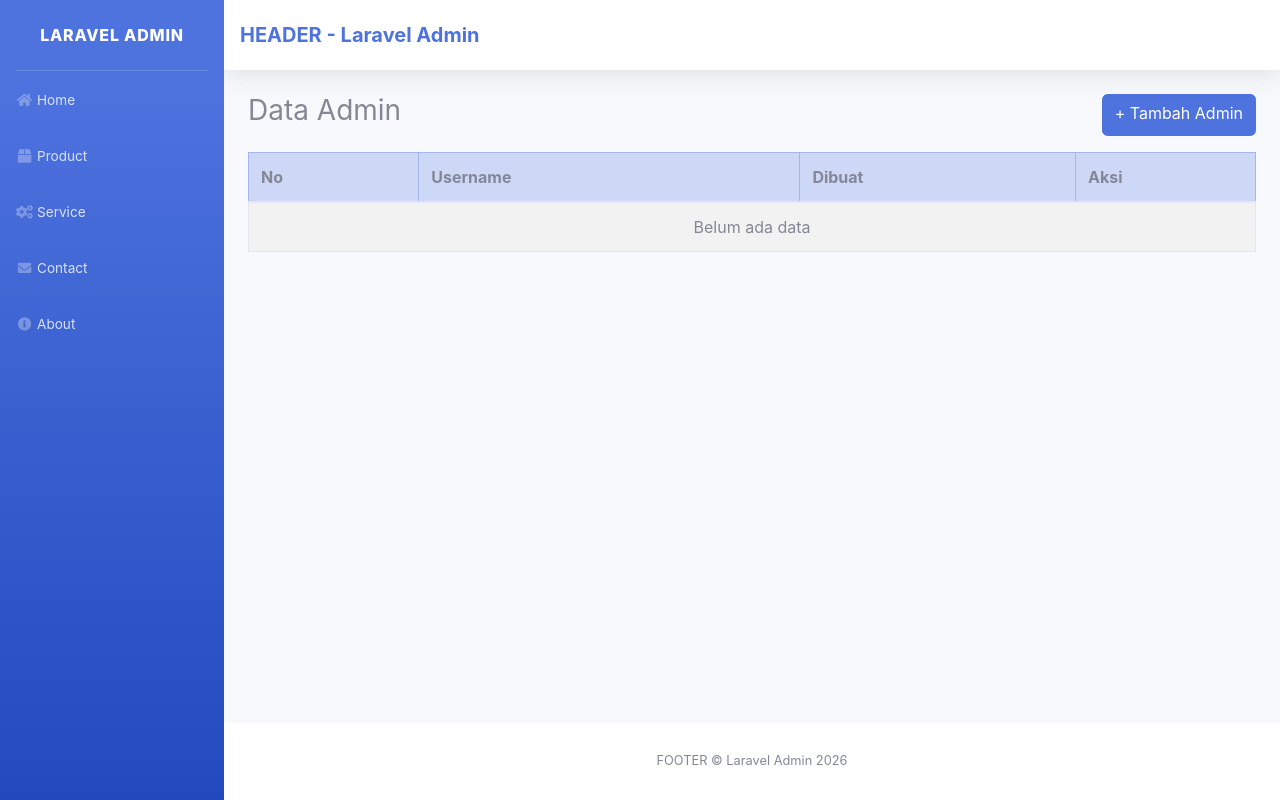
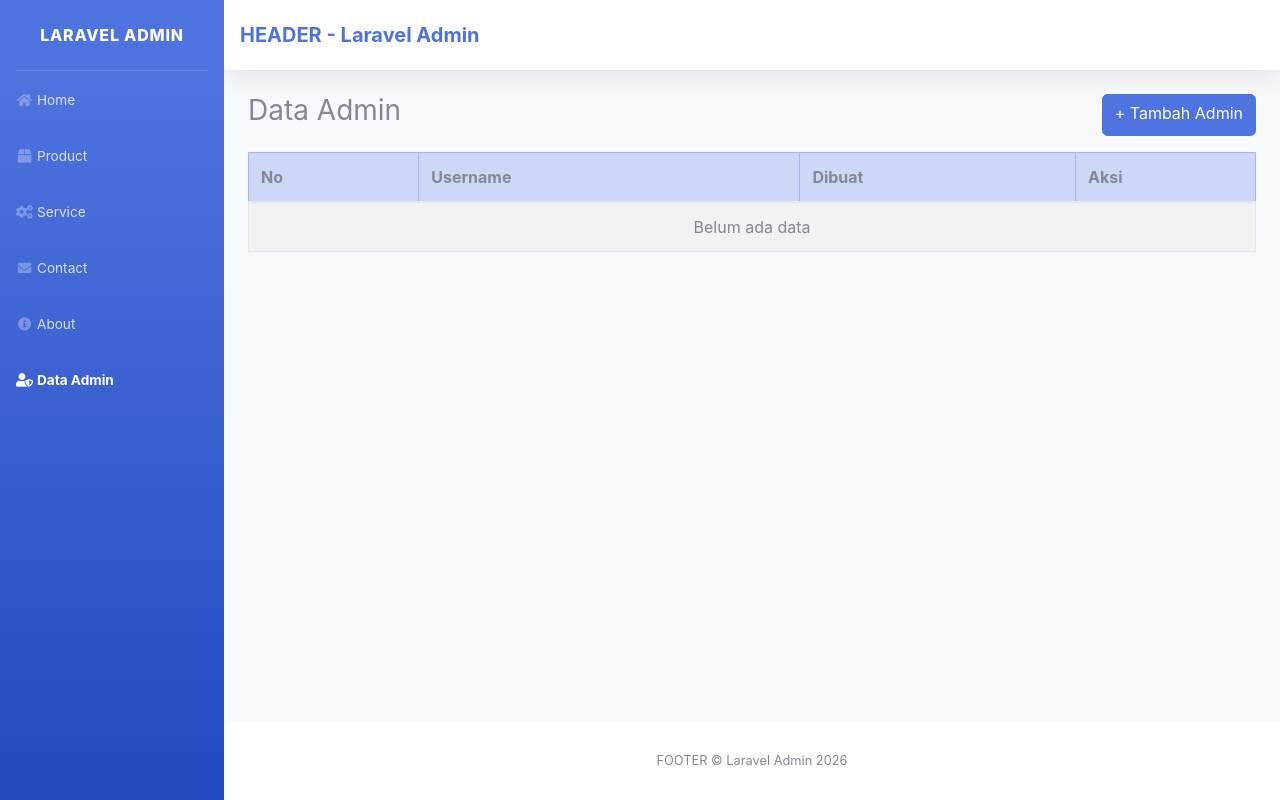
Before and after one commit to Vitoade56/tugas-praktikum-laravel, a Laravel app: page /admin in a window 1280 px wide. Run offline with Laravel 12, Linux system fonts and the light colour scheme; data that the repository does not hold is empty.

Commit message:
[EDIT] sidebar.blade.php untuk menambahkan navbar data admin

```diff
--- a/laravel-admin/resources/views/partials/sidebar.blade.php
+++ b/laravel-admin/resources/views/partials/sidebar.blade.php
@@ -19,4 +19,7 @@
     <li class="nav-item {{ request()->is('about') ? 'active' : '' }}">
         <a class="nav-link" href="/about"><i class="fas fa-fw fa-info-circle"></i><span>About</span></a>
     </li>
+    <li class="nav-item {{ request()->is('admin*') ? 'active' : '' }}">
+        <a class="nav-link" href="/admin"><i class="fas fa-fw fa-user-shield"></i><span>Data Admin</span></a>
+    </li>
 </ul>
```
